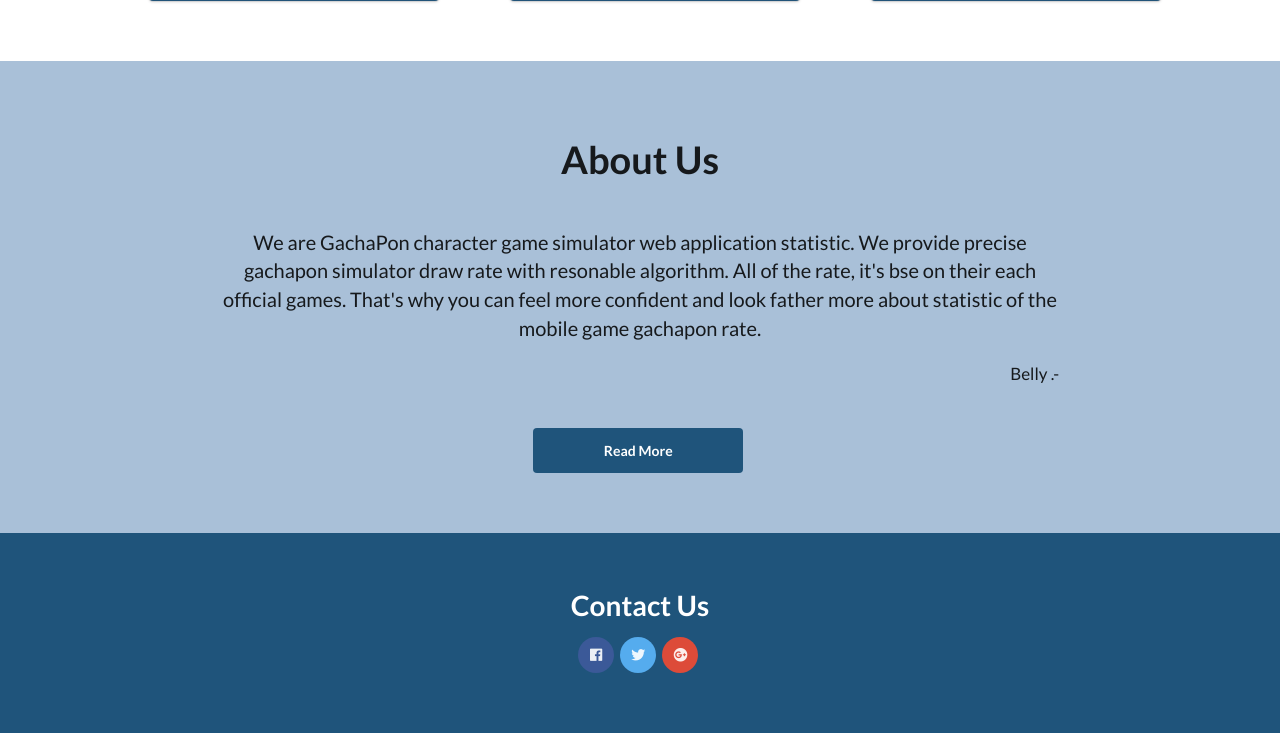
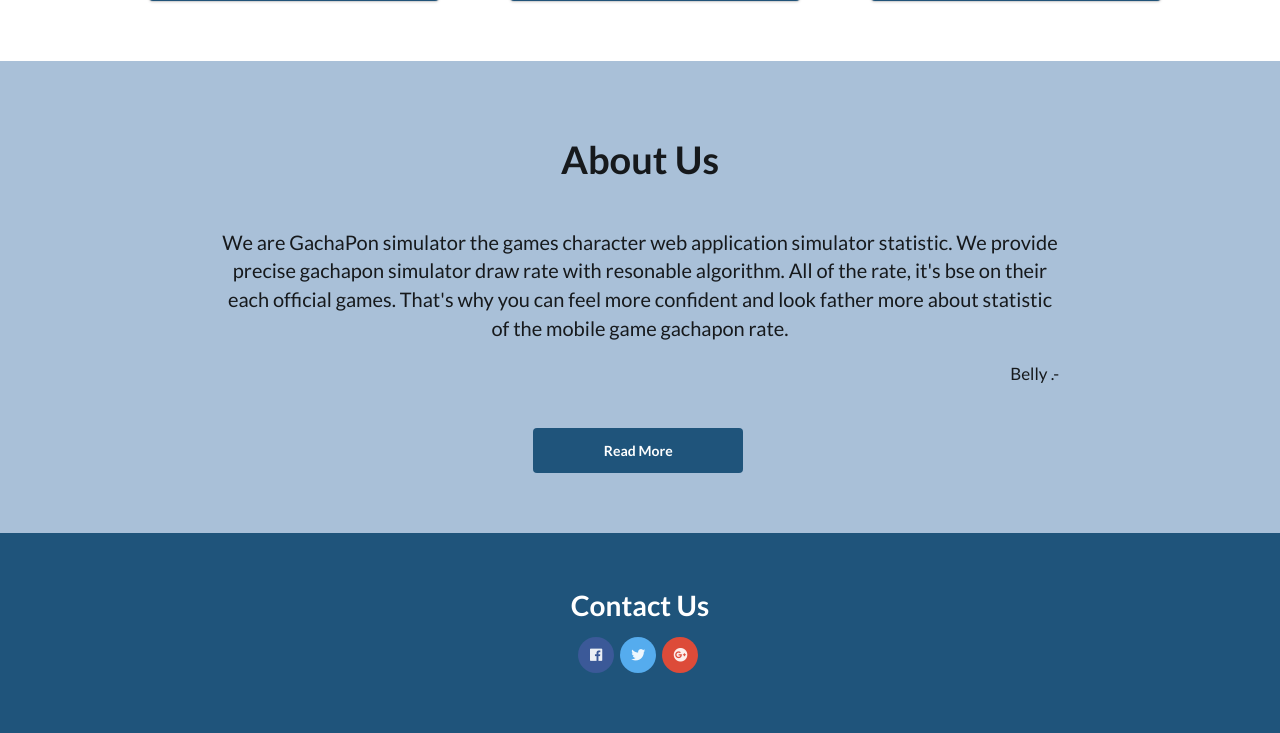
Before and after one commit to Bellv/gachatheproject, a Django app: page / in a window 1280 px wide. Shown: the part 1121-1854 px from the top of the page. Run offline with Django 3.2, Linux system fonts and the light colour scheme; some libraries are stand-ins or nearby versions.

Commit message:
Update text

```diff
--- a/gachatheproject/templates/index.html
+++ b/gachatheproject/templates/index.html
@@ -54,7 +54,7 @@
     <div class="two wide column"></div>
     <div class="twelve wide column">
         <h1 style="text-align: center; font-size: 38px">About Us</h1>
-        <p style="text-align: center; font-size: 20px; padding-top: 30px">We are GachaPon character game simulator web application statistic. We provide precise gachapon simulator draw rate with resonable algorithm. All of the rate, it's bse on their each official games. That's why you can feel more confident and look father more about statistic of the mobile game gachapon rate.</p>
+        <p style="text-align: center; font-size: 20px; padding-top: 30px">We are GachaPon simulator the games character web application simulator statistic. We provide precise gachapon simulator draw rate with resonable algorithm. All of the rate, it's bse on their each official games. That's why you can feel more confident and look father more about statistic of the mobile game gachapon rate.</p>
         <p style="text-align: right; font-size: 17px">Belly .-</p>
         <div style="text-align: center; margin-top: 5%">
             <button class="ui button" style="width: 25%; height: 45px; background-color: #1F547B; color: white;">Read More</button>
```
